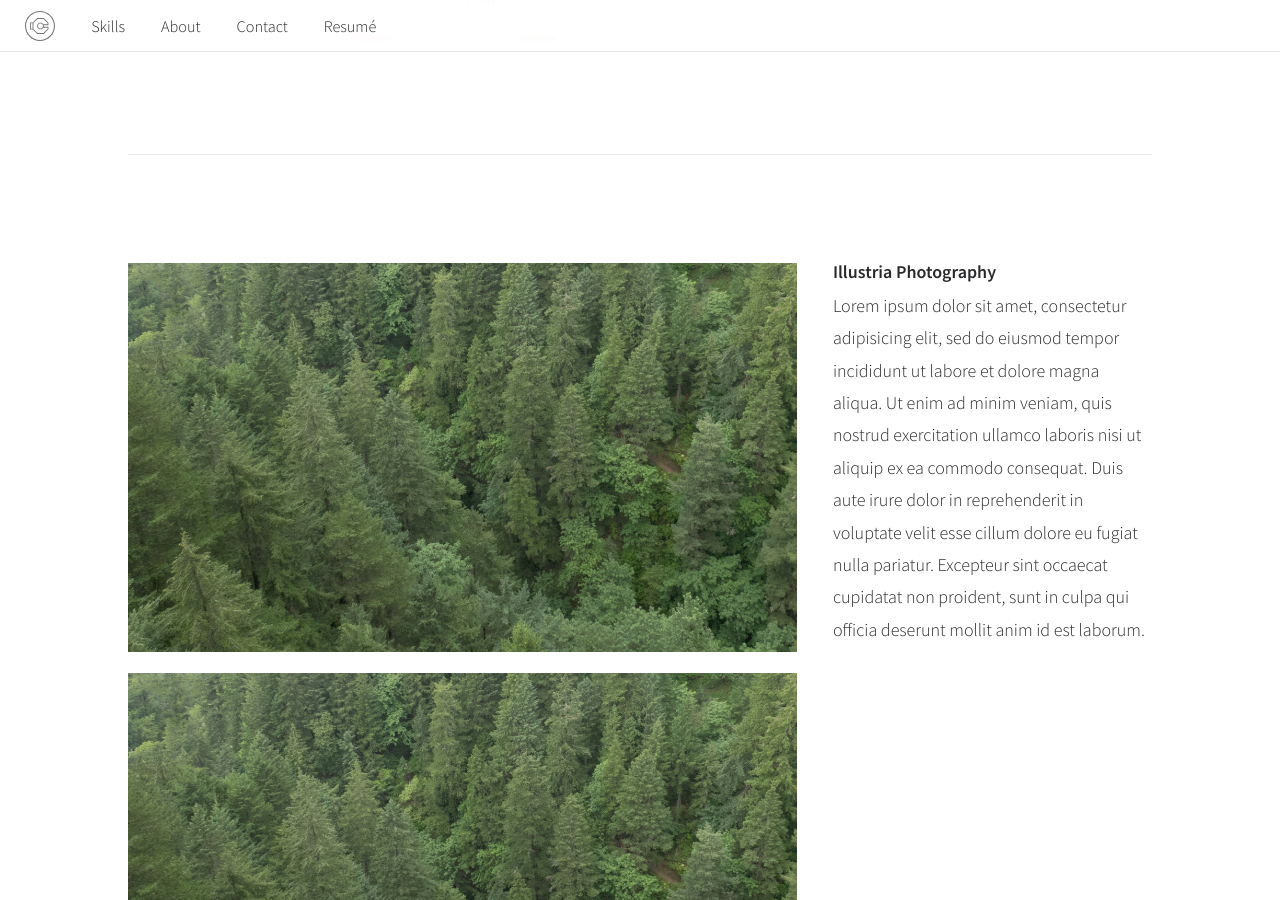
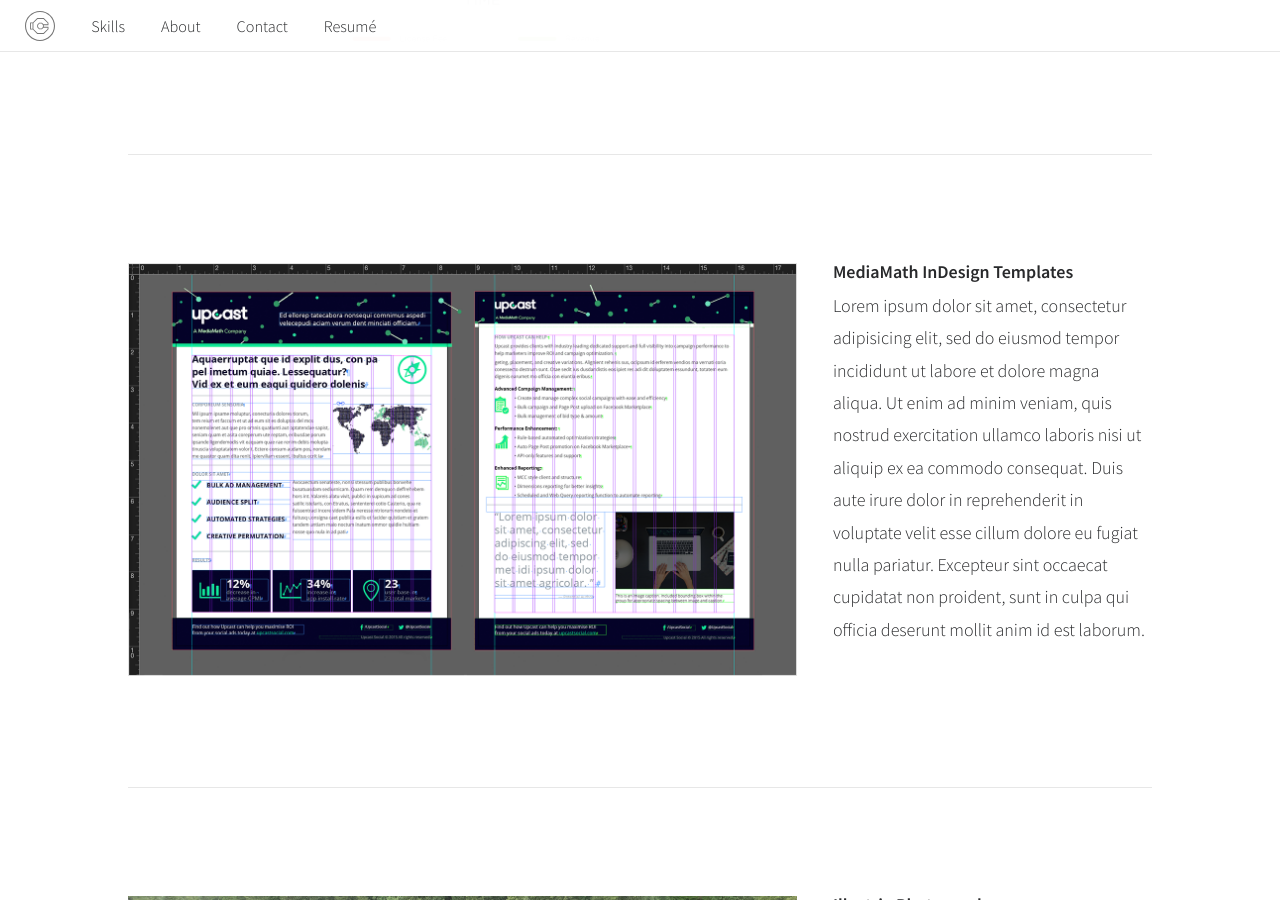
Before and after one commit to okay-cade/okay-cade.github.io, a Jekyll site: the page built from prod.html, in a window 1280 px wide and 900 px high, scrolled down 2182 px. Built offline with Jekyll 4.4.1, drawn with Linux system fonts in a browser that asks for light colours.

Commit message:
Update prod.html

```diff
--- a/prod.html
+++ b/prod.html
@@ -26,11 +26,10 @@
 <section class="l-section l-wrapper-large portfolio">
   <div class="l-two-up l-two-up--unequal">
     <div class="l-two-up__item">
-      <img src="assets/images/trees.jpg">
-      <img src="assets/images/trees.jpg">
+      <img src="assets/images/mediamath1.png">
     </div>
     <div class="l-two-up__item">
-      <h4>Illustria Photography</h4>
+      <h4>MediaMath InDesign Templates</h4>
       <p>Lorem ipsum dolor sit amet, consectetur adipisicing elit, sed do eiusmod
       tempor incididunt ut labore et dolore magna aliqua. Ut enim ad minim veniam,
       quis nostrud exercitation ullamco laboris nisi ut aliquip ex ea commodo
```
